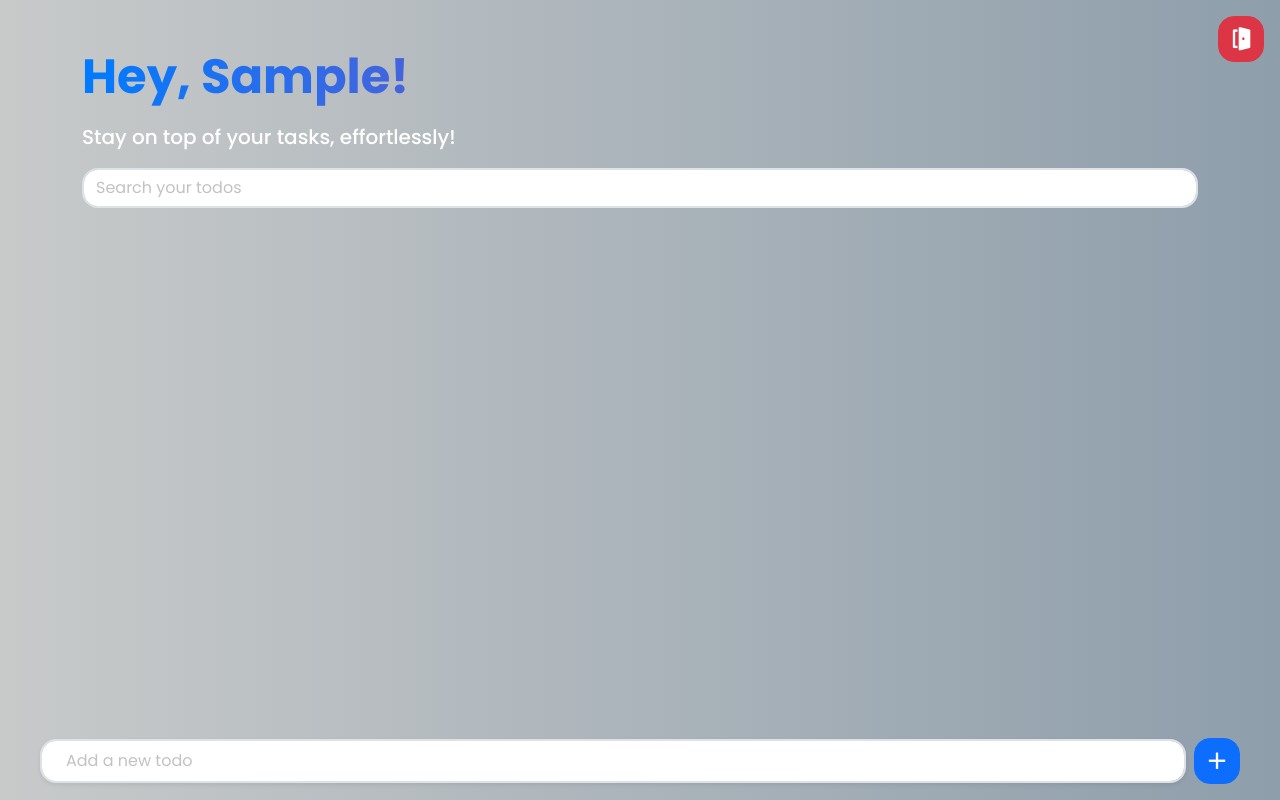
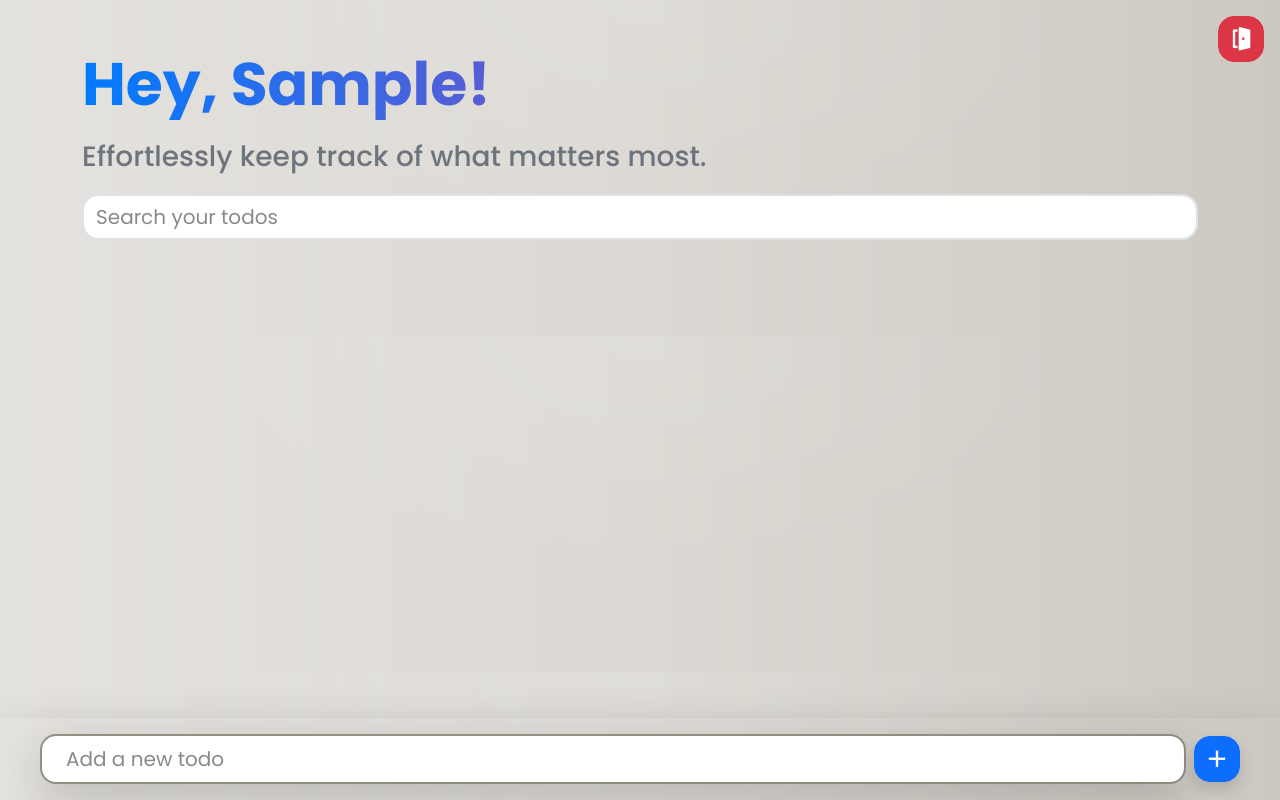
Before and after one commit to RahmanRizvi/todo-app, a React (Vite) app: page / in a window 1280 px wide. Both pictures are taken after typing "Sample" into the empty fields and a click on the button "Get Start". Built offline with nearby package versions, Linux system fonts and the light colour scheme.

Commit message:
update UI

```diff
--- a/src/App.css
+++ b/src/App.css
@@ -1,16 +1,16 @@
 body{
-    background: #5c6b77;  /* fallback for old browsers */
-    background: -webkit-linear-gradient(to right, #eef2f3, #bdc3c8);  /* Chrome 10-25, Safari 5.1-6 */
-    background: linear-gradient(to right, #c8caca, #8e9eab); /* W3C, IE 10+/ Edge, Firefox 16+, Chrome 26+, Opera 12+, Safari 7+ */
+    background-color: #DCD9D4;
+    background-image: linear-gradient(to right, rgba(255,255,255,0.50) 0%, rgba(0,0,0,0.50) 100%), radial-gradient(at 50% 0%, rgba(255,255,255,0.10) 0%, rgba(0,0,0,0.50) 50%);
+    background-blend-mode: soft-light,screen;
     font-family: 'poppins';
 
 }
 
 .completed {
     text-decoration: line-through;
-    color: #888; /* A subtle gray for completed tasks */
-    background-color: #e6e6e6; /* Light background for better contrast */
-    padding: 5px 10px; /* Add some padding for a cleaner look */
+    color: #5c5c5c;
+    background-color: #bcbcbc;
+    padding: 5px 10px;
     border-radius: 5px; /* Rounded corners */
     transition: all 0.3s ease; /* Smooth transition for hover effects */
 }
@@ -22,38 +22,32 @@ body{
 
 /* Change the color of the placeholder text */
 input::placeholder {
-    color: #c2c2c2 !important; /* Choose the color you want */
+    color: #898989 !important; /* Choose the color you want */
 }
 
 p {
-    font-size: 14px; /* Default font size */
+    font-size: 22px; /* Default font size */
   }
 
   @media (min-width: 992px) { /* Bootstrap 'lg' breakpoint (992px and up) */
     p {
-      font-size: 20px;
+      font-size: 28px;
     }
   }
 
   .text-gradient {
-    background: linear-gradient(to right, #007bff, #ed2a8b); /* Blue to Pink gradient */
+    background: linear-gradient(to right, #007bff, #ed2a8b);
     -webkit-background-clip: text;
     background-clip: text;
+    font-size: 60px;
     color: transparent;
-    font-size: 3rem; /* Default font size for large devices */
     font-weight: bold;
 }
 
-/* Media query for small devices */
-@media (max-width: 576px) {
+@media (min-width: 300px) and (max-width: 767px) {
     .text-gradient {
-        font-size: 2rem; /* Smaller font size for mobile devices */
-    }
-}
-
-@media (min-width: 380px) and (max-width: 767px) {
-    .text-gradient {
-        font-size: 2rem; /* Adjust for medium-sized devices (like tablets in portrait mode) */
+       font-size: 35px;
+       font-weight: 700;
     }
 }
 
@@ -70,23 +64,14 @@ p {
     -webkit-text-fill-color: transparent;
 }
 
-
-.btn-grad {background-image: linear-gradient(to right, #F09819 0%, #EDDE5D  51%, #F09819  100%)}
-.btn-grad {
-   margin: 10px;
-   padding: 15px;
-   text-align: center;
-   text-transform: uppercase;
-   transition: 0.5s;
-   background-size: 200% auto;
-   color: white;
-   box-shadow: 0 0 20px #eee;
-   border-radius: 10px;
-   display: block;
+ .bg{
+    background-image: linear-gradient(to right, #868f96 0%, #596164 100%);
  }
 
- .btn-grad:hover {
-   background-position: right center; /* change the direction of the change here */
-   color: #fff;
-   text-decoration: none;
+ .border1{
+    border-color:#828071d3;
  }
+
+ .border2{
+    border-color: #b9b8b8;
+ }
--- a/src/App.jsx
+++ b/src/App.jsx
@@ -78,13 +78,12 @@ function App() {
   // If username is not set or logged in, show the login form
   if (!isLoggedIn) {
     return (
-      <div className="container">
-      <div className='d-flex justify-content-center align-items-center flex-column vh-100'>
-      <h3 className="text-gradient fs-1 fw-medium mb-3 fw-bolder">To-Do App</h3>
+      <div className='container d-flex justify-content-center align-items-center flex-column vh-100'>
+      <h3 className="text-gradient text-center mb-3 ">Welcome! Your to-do list awaits, log in to take control.</h3>
        <form onSubmit={handleLogin} noValidate className='d-flex justify-content-center align-items-center flex-column'>
         <input
             type="text"
-            className="form-control mb-4 rounded-5 bg-white custom-input text-center"
+            className="form-control mb-4 rounded-5 py-1 fs-4 bg-white custom-input text-center"
             placeholder="Enter your name"
             value={username} // Ensure input is controlled
             onChange={handleInputChange} // Update state on input change
@@ -93,26 +92,25 @@ function App() {
                 if (e.key === 'Enter') e.preventDefault();
             }}
         />
-         <button type="submit" className="btn rounded-5 px-3 bg-black text-white">Get Start</button>
+         <button type="submit" className="btn rounded-5 px-3 py-1 fw-medium fs-4 bg-black text-white">Get Start</button>
        </form>
-      </div>
       </div>
     );
   }
 
   return (
-    <div className="container mt-5">
+    <div className="container">
        <button
         onClick={handleLogout}
         className="btn btn-danger mb-4 position-absolute top-0 end-0 mt-3 me-3 p-2 fs-3 rounded-4 d-flex align-items-center justify-content-center">
         <i className='bx bxs-door-open' undefined ></i>
       </button>
 
-      <h1 className="text-gradient mb-3 fw-bolder">Hey, {username}!</h1>
-      <p className="mb-3 fw-medium text-white">Stay on top of your tasks, effortlessly!</p>
+      <h1 className="text-gradient mt-5 mb-3 fw-bolder">Hey, {username}!</h1>
+      <p className="mb-3 fw-medium text-secondary">Effortlessly keep track of what matters most.</p>
       <input
       type='text'
-      className="form-control mb-5 rounded-4 border-2 bg-white"
+      className="form-control fs-5 mb-5 rounded-4 border-2 bg-white "
       placeholder='Search your todos'
       onChange={(e) => setSearchkey(e.target.value)}/>
 
--- a/src/Components/AddTodo.jsx
+++ b/src/Components/AddTodo.jsx
@@ -20,15 +20,15 @@ const AddTodo = ({addTodo, todos}) => {
     };
 
     return (
-        <div className="position-fixed bottom-0 start-0 end-0  p-3 d-flex align-items-center mx-lg-4 justify-content-between">
+        <div className="container-fluid shadow-lg position-fixed bottom-0 start-0 end-0 p-3 d-flex align-items-center justify-content-between">
             <input
                 type="text"
-                className="form-control me-2 py-2 px-4 rounded-4 border-2 shadow-sm"
+                className="form-control ms-lg-4 me-2 border1 fs-5 py-2 px-4 rounded-4 border-2 shadow-lg"
                 placeholder="Add a new todo"
                 onChange={(e) => setText(e.target.value)}
                 value={text}
             />
-            <button className="btn btn-primary rounded-4 d-flex p-2 align-items-center justify-content-center" onClick={handleSubmit}>
+            <button className="btn btn-primary rounded-4 d-flex me-lg-4 p-2 align-items-center justify-content-center shadow lg" onClick={handleSubmit}>
                 <i className='bx bx-plus fs-3 text-white'></i>
             </button>
         </div>
--- a/src/Components/TodoList.jsx
+++ b/src/Components/TodoList.jsx
@@ -2,7 +2,7 @@ const TodoList = ({ todos, deleteTodo, toggleComplete }) => {
     return (
         <div className="list-group mb-5"> {/* mb-5 to avoid overlap with fixed input */}
             {todos.map(item => (
-                <div key={item.id} className="list-group-item d-flex justify-content-between align-items-center rounded-4 border-2 mb-2 bg-light">
+                <div key={item.id} className="list-group-item d-flex justify-content-between border2 align-items-center rounded-4 border-2 mb-2 bg-light">
                     <div className="d-flex align-items-center gap-2">
                         <input
                             type="checkbox"
@@ -10,12 +10,12 @@ const TodoList = ({ todos, deleteTodo, toggleComplete }) => {
                             className="form-check-input border border-1 d-flex align-items-center mb-1"
                             onChange={() => toggleComplete(item.id)}
                         />
-                        <span className={item.isCompleted ? "completed" : ""}>
+                        <span className={item.isCompleted ? "completed" : "fs-5"}>
                             {item.text}
                         </span>
                     </div>
-                    <button onClick={() => deleteTodo(item.id)} className="btn btn-warning btn-sm rounded-4 p-2 d-flex align-items-center justify-content-center">
-                        <i className='bx bxs-trash'></i>
+                    <button onClick={() => deleteTodo(item.id)} className="btn btn-warning btn-sm rounded-5 p-2 d-flex align-items-center justify-content-center">
+                        <i className='bx bxs-trash fs-4'></i>
                     </button>
                 </div>
             ))}
```
